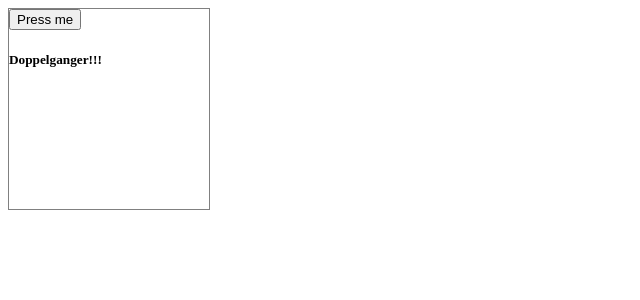
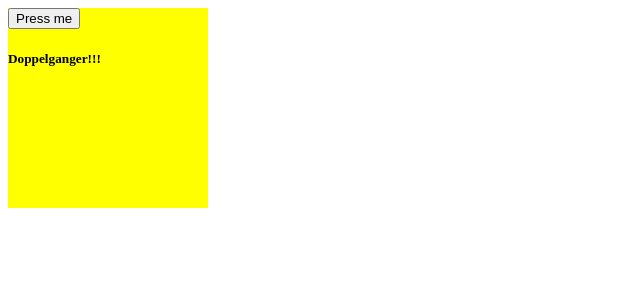
Before and after one commit to nad388/ts-started, a React (Create React App) app: page / in a window 1280 px wide. Shown: the top 300 px of the page, without its empty margins (0-640 px from the left). Built offline with nearby package versions, Linux system fonts and the light colour scheme.

Commit message:
added React.FC

```diff
--- a/src/App.tsx
+++ b/src/App.tsx
@@ -1,10 +1,15 @@
 import React from 'react';
-import Card from './components/Card';
+import Card, { CardVariant } from './components/Card';
 
 const App = () => {
   return (
     <div>
-      <Card width='200px' height='200px'>
+      <Card
+        onClick={(num) => console.log('click!!!', num)}
+        variant={CardVariant.primary}
+        width='200px'
+        height='200px'
+      >
         <button>Press me</button>
         <h5>Doppelganger!!!</h5>
       </Card>
--- a/src/components/Card.tsx
+++ b/src/components/Card.tsx
@@ -1,14 +1,32 @@
-import * as React from 'react';
+import React, { FC, useState } from 'react';
+
+export enum CardVariant {
+  outline = 'outline',
+  primary = 'primary',
+}
 
 interface CardProps {
   width?: string;
   height?: string;
+  variant: CardVariant;
+  onClick: (num: number) => void;
   children?: React.ReactNode;
 }
 
-const Card = ({ width, height, children }: CardProps) => {
+const Card: FC<CardProps> = ({ width, height, variant, onClick, children }) => {
+  const [state, setState] = useState(0);
   return (
-    <div style={{ width, height, border: '1px solid gray' }}>{children}</div>
+    <div
+      style={{
+        width,
+        height,
+        border: variant === CardVariant.outline ? '1px solid gray' : 'none',
+        background: variant === CardVariant.primary ? 'yellow' : 'blue',
+      }}
+      onClick={() => onClick(state)}
+    >
+      {children}
+    </div>
   );
 };
 
```
